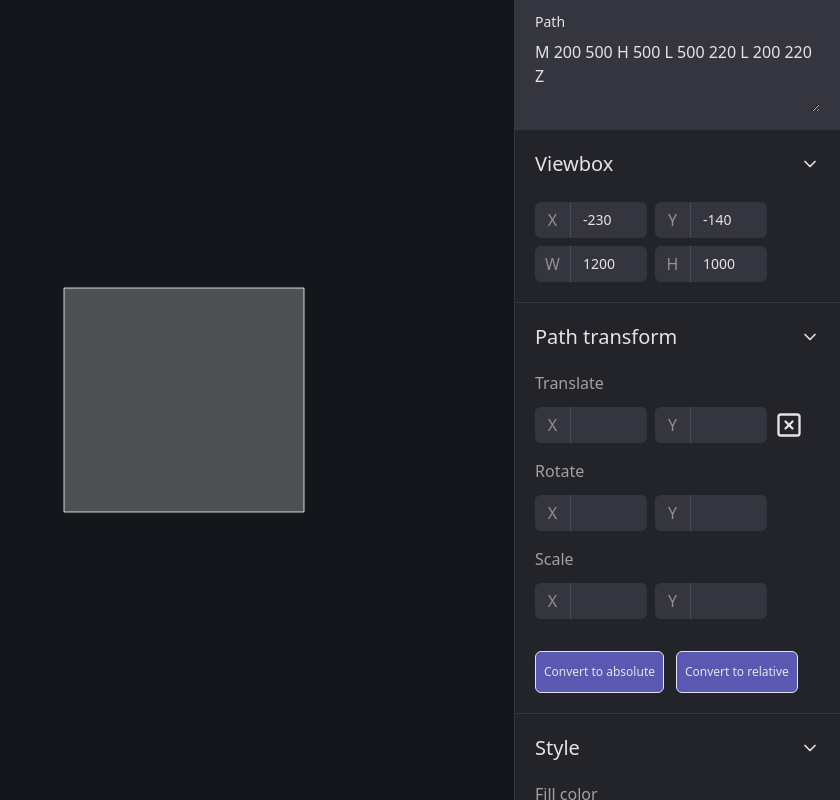
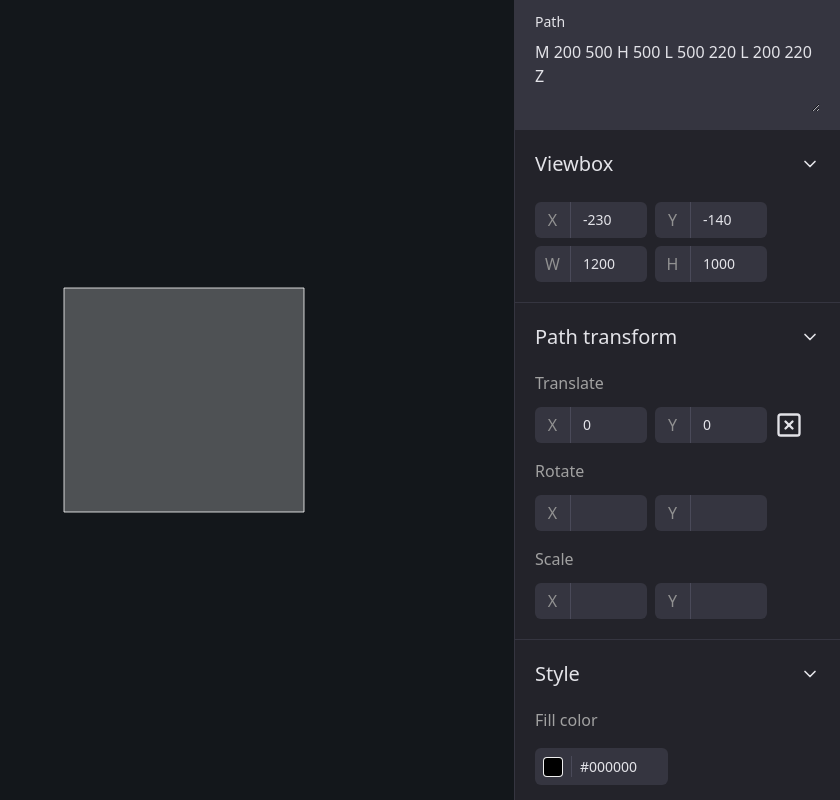
Before and after one commit to pabol139/path-editor, a Next.js app: page / in a window 1280 px wide. Shown: the whole page, without its empty margins (440-1280 px from the left). Built offline with nearby package versions, Linux system fonts and the light colour scheme.

Commit message:
Add: Restructure of sections

```diff
--- a/src/app/components/Input.tsx
+++ b/src/app/components/Input.tsx
@@ -1,12 +1,11 @@
-import { usePath, useSetPath } from "../context/PathContext";
-import { translate } from "../utils/pathUtils";
+import { log } from "console";
 import { Viewbox } from "../types/Viewbox";
 
 type InputProps = {
   leftText: string;
-  property: keyof Viewbox;
-  value: number;
-  setter: (key: keyof Viewbox, value: number) => void;
+  property?: keyof Viewbox;
+  value: string;
+  setter: (x: string, y: string) => void;
 };
 
 export default function Input({
@@ -15,17 +14,16 @@ export default function Input({
   value,
   setter,
 }: InputProps) {
-  const path = usePath();
-  const setPath = useSetPath();
-
   const handleChange = (event: React.ChangeEvent<HTMLInputElement>) => {
-    const rawValue = event.target.value;
+    const rawValue = event.target.value || "0";
     const value = parseFloat(rawValue);
 
-    setPath(translate(path, "1", "2"));
-
     if (!isNaN(value)) {
-      setter(property, value);
+      if (leftText.toUpperCase() === "X") {
+        setter(value.toString(), "0");
+      } else if (leftText.toUpperCase() === "Y") {
+        setter("0", value.toString());
+      }
     }
   };
 
--- /dev/null
+++ b/src/app/components/Section_commands.tsx
@@ -0,0 +1,9 @@
+import SectionHeader from "./SectionHeader";
+
+export default function CommandsSection() {
+  return (
+    <section className=" pb-5 border-b border-secondary">
+      <SectionHeader title="Commands"></SectionHeader>
+    </section>
+  );
+}
--- /dev/null
+++ b/src/app/components/Section_path.tsx
@@ -0,0 +1,10 @@
+import PathInput from "./PathInput";
+
+export default function PathSection() {
+  return (
+    <section className="bg-secondary px-5 py-3">
+      <h3 className="text-sm">Path</h3>
+      <PathInput />
+    </section>
+  );
+}
--- /dev/null
+++ b/src/app/components/Section_style.tsx
@@ -0,0 +1,19 @@
+import Slider from "./Slider";
+import InputColor from "./InputColor";
+import SectionHeader from "./SectionHeader";
+
+export default function StyleSection() {
+  return (
+    <section className=" pb-5 border-b border-secondary">
+      <SectionHeader title="Style"></SectionHeader>
+      <div className="px-5 space-y-4">
+        <h4 className="text-gray100">Fill color</h4>
+        <InputColor />
+        <h4 className="text-gray100">Stroke-width</h4>
+        <Slider max={10} min={0} />
+        <h4 className="text-gray100">Stroke-color</h4>
+        <InputColor />
+      </div>
+    </section>
+  );
+}
--- /dev/null
+++ b/src/app/components/Section_transform.tsx
@@ -0,0 +1,68 @@
+import SectionHeader from "./SectionHeader";
+import { XSquare } from "react-feather";
+import Input from "./Input";
+import { usePath, useSetPath } from "../context/PathContext";
+import { translate } from "../utils/pathUtils";
+import { useState } from "react";
+
+type Coordinates = {
+  x: string;
+  y: string;
+};
+
+export default function TransformSection() {
+  const path = usePath();
+  const setPath = useSetPath();
+
+  const [coordinates, setCoordinates] = useState<Coordinates>({
+    x: "0",
+    y: "0",
+  });
+
+  const handleTransform = (x: string, y: string) => {
+    setCoordinates({ ...coordinates, x: x, y: y });
+    setPath(translate(path, x, y));
+  };
+
+  return (
+    <section className=" pb-5 border-b border-secondary">
+      <SectionHeader title="Path Transform"></SectionHeader>
+      <div className="px-5 space-y-4">
+        <div>
+          <h4 className="text-gray100">Translate</h4>
+          <div className="flex gap-2 mt-3">
+            {Array.from(["x", "y"]).map((char, index) => {
+              return (
+                <Input
+                  leftText={char}
+                  key={index}
+                  value={coordinates[char as keyof Coordinates]}
+                  setter={handleTransform}
+                />
+              );
+            })}
+            <button>
+              <XSquare size={28}></XSquare>
+            </button>
+          </div>
+        </div>
+        <div>
+          <h4 className="text-gray100">Rotate</h4>
+          <div className="flex gap-2 mt-3">
+            {Array.from(["x", "y"]).map((char, index) => {
+              return <Input leftText={char} key={index} />;
+            })}
+          </div>
+        </div>
+        <div>
+          <h4 className="text-gray100">Scale</h4>
+          <div className="flex gap-2 mt-3">
+            {Array.from(["x", "y"]).map((char, index) => {
+              return <Input leftText={char} key={index} />;
+            })}
+          </div>
+        </div>
+      </div>
+    </section>
+  );
+}
--- a/src/app/components/Sidebar.tsx
+++ b/src/app/components/Sidebar.tsx
@@ -1,11 +1,9 @@
-import Input from "./Input";
-import InputColor from "./InputColor";
-import SectionHeader from "./SectionHeader";
-import { XSquare } from "react-feather";
-import Slider from "./Slider";
 import { Viewbox } from "../types/Viewbox";
-import PathInput from "./PathInput";
-import ViewboxSection from "./Viewbox-section";
+import ViewboxSection from "./Section_viewbox";
+import TransformSection from "./Section_transform";
+import PathSection from "./Section_path";
+import StyleSection from "./Section_style";
+import CommandsSection from "./Section_commands";
 
 type SiderbarProps = {
   viewbox: Viewbox;
@@ -15,67 +13,15 @@ type SiderbarProps = {
 export default function Sidebar({ viewbox, setViewbox }: SiderbarProps) {
   return (
     <aside className="absolute overflow-auto border-l bg-primary border-secondary top-0 right-0 h-full text-tertiary w-full max-w-[326px]">
-      <section className="bg-secondary px-5 py-3">
-        <h3 className="text-sm">Path</h3>
-        <PathInput />
-      </section>
+      <PathSection />
 
       <ViewboxSection viewbox={viewbox} setViewbox={setViewbox} />
 
-      <section className=" pb-5 border-b border-secondary">
-        <SectionHeader title="Path Transform"></SectionHeader>
-        <div className="px-5 space-y-4">
-          <div>
-            <h4 className="text-gray100">Translate</h4>
-            <div className="flex gap-2 mt-3">
-              {Array.from(["x", "y"]).map((char, index) => {
-                return <Input leftText={char} key={index} />;
-              })}
-              <button>
-                <XSquare size={28}></XSquare>
-              </button>
-            </div>
-          </div>
-          <div>
-            <h4 className="text-gray100">Rotate</h4>
-            <div className="flex gap-2 mt-3">
-              {Array.from(["x", "y"]).map((char, index) => {
-                return <Input leftText={char} key={index} />;
-              })}
-            </div>
-          </div>
-          <div>
-            <h4 className="text-gray100">Scale</h4>
-            <div className="flex gap-2 mt-3">
-              {Array.from(["x", "y"]).map((char, index) => {
-                return <Input leftText={char} key={index} />;
-              })}
-            </div>
-          </div>
-          <div className="text-xs flex justify-start gap-3 !mt-8">
-            <button className="px-2 py-3 border border-tertiary rounded-md bg-purple">
-              Convert to absolute
-            </button>
-            <button className="px-2  py-3 border border-tertiary rounded-md bg-purple">
-              Convert to relative
-            </button>
-          </div>
-        </div>
-      </section>
-      <section className=" pb-5 border-b border-secondary">
-        <SectionHeader title="Style"></SectionHeader>
-        <div className="px-5 space-y-4">
-          <h4 className="text-gray100">Fill color</h4>
-          <InputColor />
-          <h4 className="text-gray100">Stroke-width</h4>
-          <Slider max={10} min={0} />
-          <h4 className="text-gray100">Stroke-color</h4>
-          <InputColor />
-        </div>
-      </section>
-      <section className=" pb-5 border-b border-secondary">
-        <SectionHeader title="Commands"></SectionHeader>
-      </section>
+      <TransformSection />
+
+      <StyleSection />
+
+      <CommandsSection />
     </aside>
   );
 }
```
Also changed, not shown: src/app/components/Section_viewbox.tsx (renamed from src/app/components/Viewbox-section.tsx).
